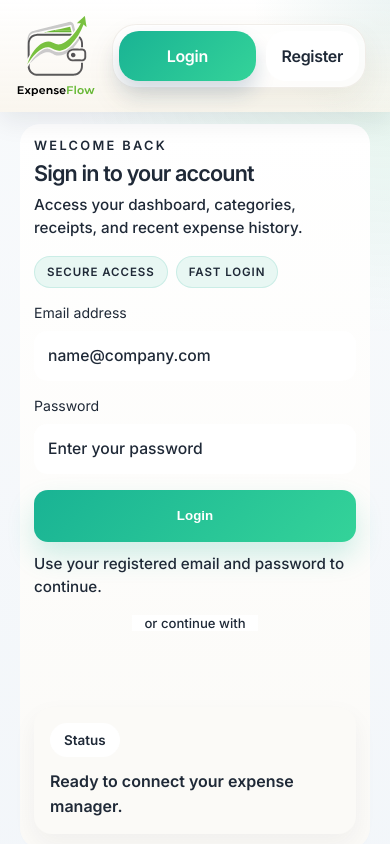
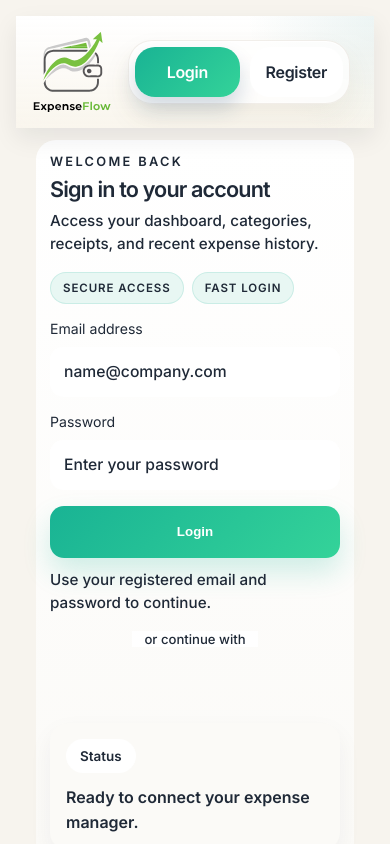
Before and after one commit to mistrydarshan222/Expense-manager, an Angular app in the folder frontend/: page / in a window 390 px wide. Shown: the top 844 px of the page. Built offline with nearby package versions, Linux system fonts and the light colour scheme.

Commit message:
design bugs

```diff
--- a/frontend/src/app/app.html
+++ b/frontend/src/app/app.html
@@ -1,4 +1,4 @@
-<main class="shell">
+<main class="shell" [class.shell-authenticated]="!!store.token()">
   @if (!isOnline()) {
     <section class="offline-banner" aria-live="polite">
       <strong>You’re offline.</strong>
@@ -110,7 +110,9 @@
           </div>
         </header>
 
-        <router-outlet />
+        <div class="app-auth-content">
+          <router-outlet />
+        </div>
       </div>
     </div>
   } @else {
--- a/frontend/src/app/app.scss
+++ b/frontend/src/app/app.scss
@@ -994,7 +994,9 @@ button {
 
 .ghost-button {
   padding: 12px 18px;
+  border-radius: 14px;
   border: 1px solid #000000;
+  text-decoration: none;
 }
 
 .secondary-button:hover,
@@ -1521,7 +1523,11 @@ button:hover {
     margin-bottom: 28px;
     padding: 14px 16px;
     grid-template-columns: minmax(0, 1fr) auto;
-    border-radius: 28px;
+    border-radius: 0;
+  }
+
+  .app-auth-content {
+    padding-inline: 16px;
   }
 
   .app-auth-shell .brand-logo,
@@ -1534,6 +1540,10 @@ button:hover {
 
   .app-auth-shell .brand-logo {
     display: block;
+  }
+
+  .shell.shell-authenticated {
+    padding: 0 0 16px;
   }
 
   .shell {
@@ -1705,7 +1715,7 @@ button:hover {
     --accent-secondary-soft: #dbeafe;
   }
 
-    .shell {
+    .shell.shell-authenticated {
       padding: 0 0 96px;
       background:
         radial-gradient(circle at top right, rgba(34, 197, 94, 0.12), transparent 28%),
@@ -2441,8 +2451,12 @@ button:hover {
 }
 
   @media (max-width: 420px) {
-    .shell {
+    .shell.shell-authenticated {
       padding: 0 0 92px;
+    }
+
+    .app-auth-content {
+      padding-inline: 8px;
     }
 
     .topbar-logged-out {
--- a/frontend/src/app/expenses.page.scss
+++ b/frontend/src/app/expenses.page.scss
@@ -534,7 +534,7 @@
 
   .mobile-history-top,
   .mobile-history-bottom {
-    flex-wrap: wrap;
+    flex-wrap: inherit;
   }
 
   .mobile-history-amount {
--- a/frontend/src/app/profile.page.scss
+++ b/frontend/src/app/profile.page.scss
@@ -171,10 +171,12 @@
   .mobile-profile-hero-card strong {
     font-size: 1.5rem;
     color: var(--text-primary);
+    text-decoration: none;
   }
 
   .mobile-profile-hero-card span {
     color: var(--text-secondary);
+    text-decoration: none;
   }
 
   .mobile-profile-settings-card h3 {
```
